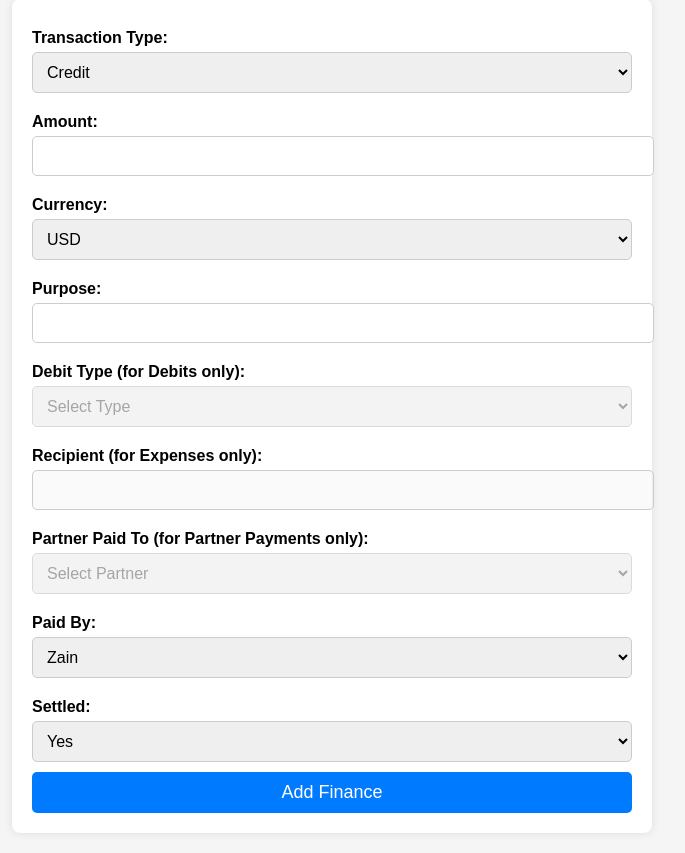
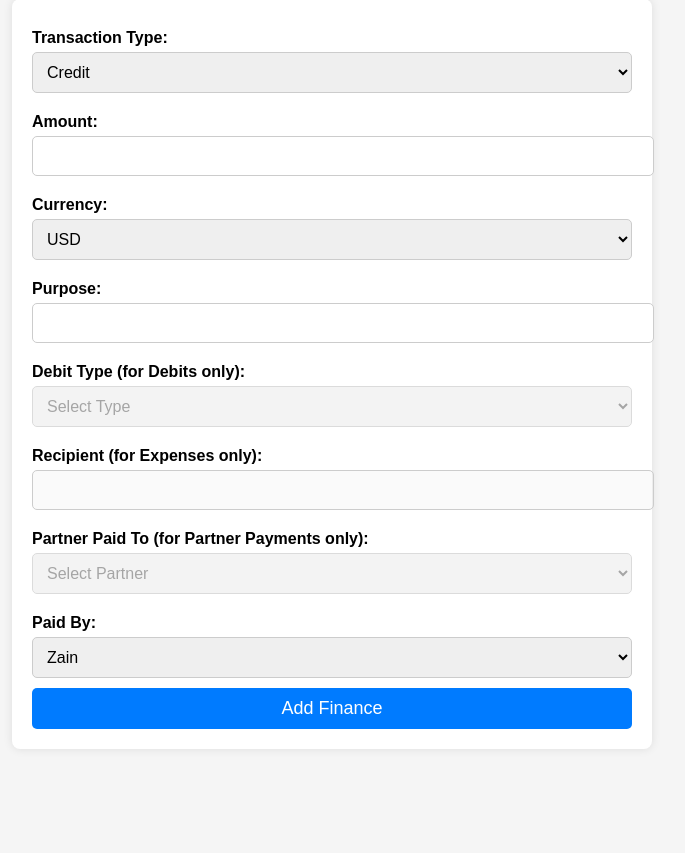
Before and after one commit to i2zoneadmin/cms, a Flask app: page /finance/add in a window 1280 px wide. Shown: the part 101-954 px from the top of the page, without its empty margins (308-993 px from the left). After the commit the page ends 830 px from the top, so only its background shows below. Run offline with Flask 3, Linux system fonts and the light colour scheme; a user stored in the database is signed in.

Commit message:
new commit

```diff
--- a/templates/add_finance.html
+++ b/templates/add_finance.html
@@ -92,12 +92,6 @@
             <option value="Rizwan">Rizwan</option>
         </select>
 
-        <label>Settled:</label>
-        <select name="settled">
-            <option value="1">Yes</option>
-            <option value="0">No</option>
-        </select>
-
         <button type="submit" class="btn">Add Finance</button>
     </form>
 
--- a/templates/dashboard.html
+++ b/templates/dashboard.html
@@ -84,7 +84,6 @@
                     <th>Date Added</th>
                     <th>Recipient</th>
                     <th>Paid By</th>
-                    <th>Settled</th>
                     <th>Actions</th>
                 </tr>
             </thead>
@@ -101,7 +100,6 @@
                     <td>{{ finance.date_added.strftime('%Y-%m-%d %H:%M') }}</td>
                     <td>{{ finance.recipient if finance.recipient else 'N/A' }}</td>
                     <td>{{ finance.paid_by }}</td>
-                    <td>{{ 'Yes' if finance.settled else 'No' }}</td>
                     <td>
                         <form action="/finance/delete/{{ finance.id }}" method="POST" style="display:inline;">
                             <button type="submit" class="btn-delete" onclick="return confirm('Are you sure you want to delete this entry?');">Delete</button>
```
